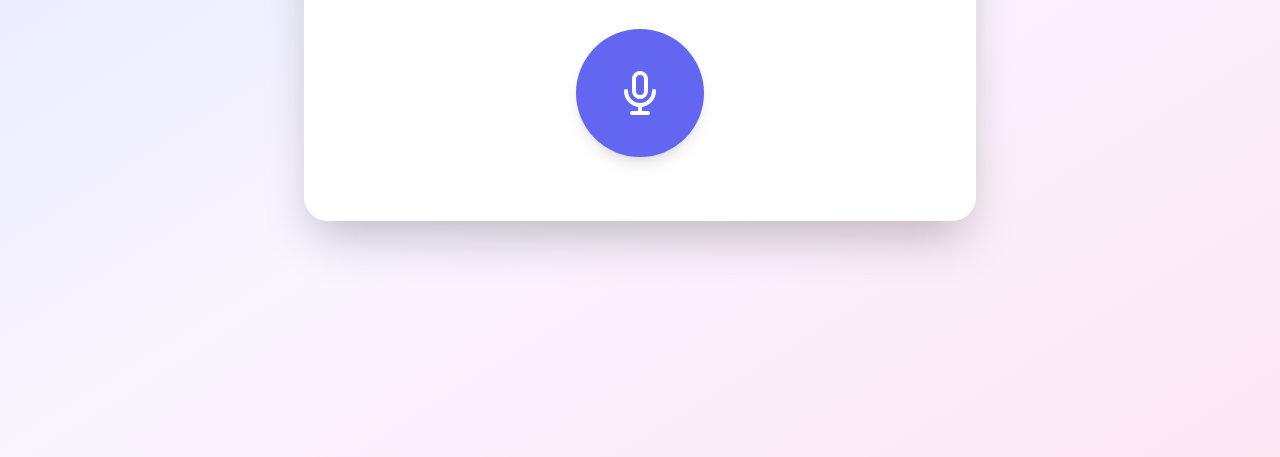
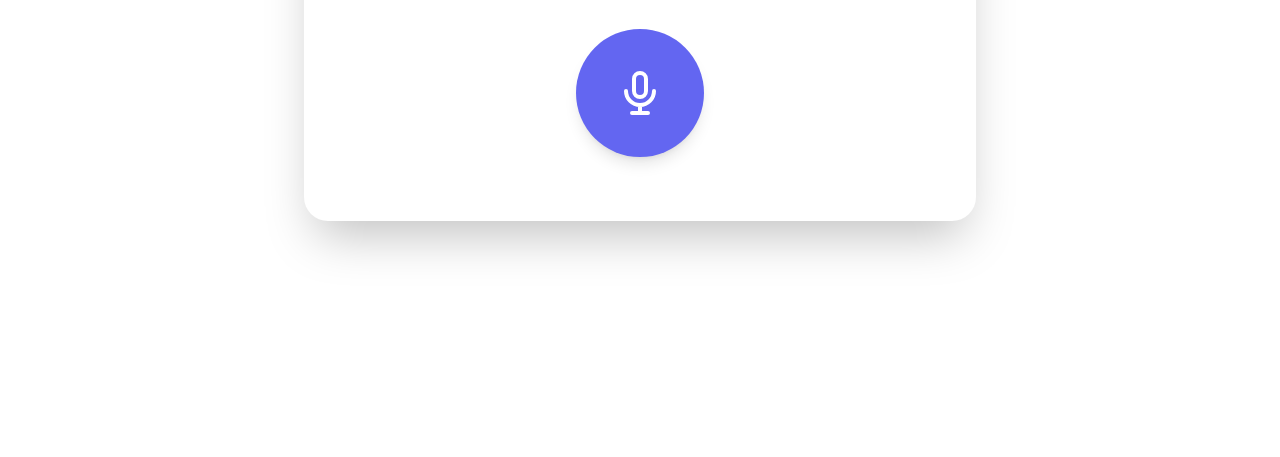
Before and after one commit to aifakepro/my-pipecat-bot, a plain HTML site: page index.html in a window 1280 px wide. Shown: the part 343-800 px from the top of the page. Drawn offline with nearby package versions, Linux system fonts and the light colour scheme.

Commit message:
Update index.html

```diff
--- a/index.html
+++ b/index.html
@@ -6,7 +6,7 @@
     <title>Voice Assistant</title>
     <script src="https://cdn.tailwindcss.com"></script>
 </head>
-<body class="min-h-screen bg-gradient-to-br from-indigo-100 via-purple-50 to-pink-100">
+<body class="min-h-screen bg-transparent">
     <div class="flex items-center justify-center min-h-screen p-4">
         <div class="bg-white rounded-3xl shadow-2xl p-8 max-w-2xl w-full">
             <div class="text-center mb-8">
```
